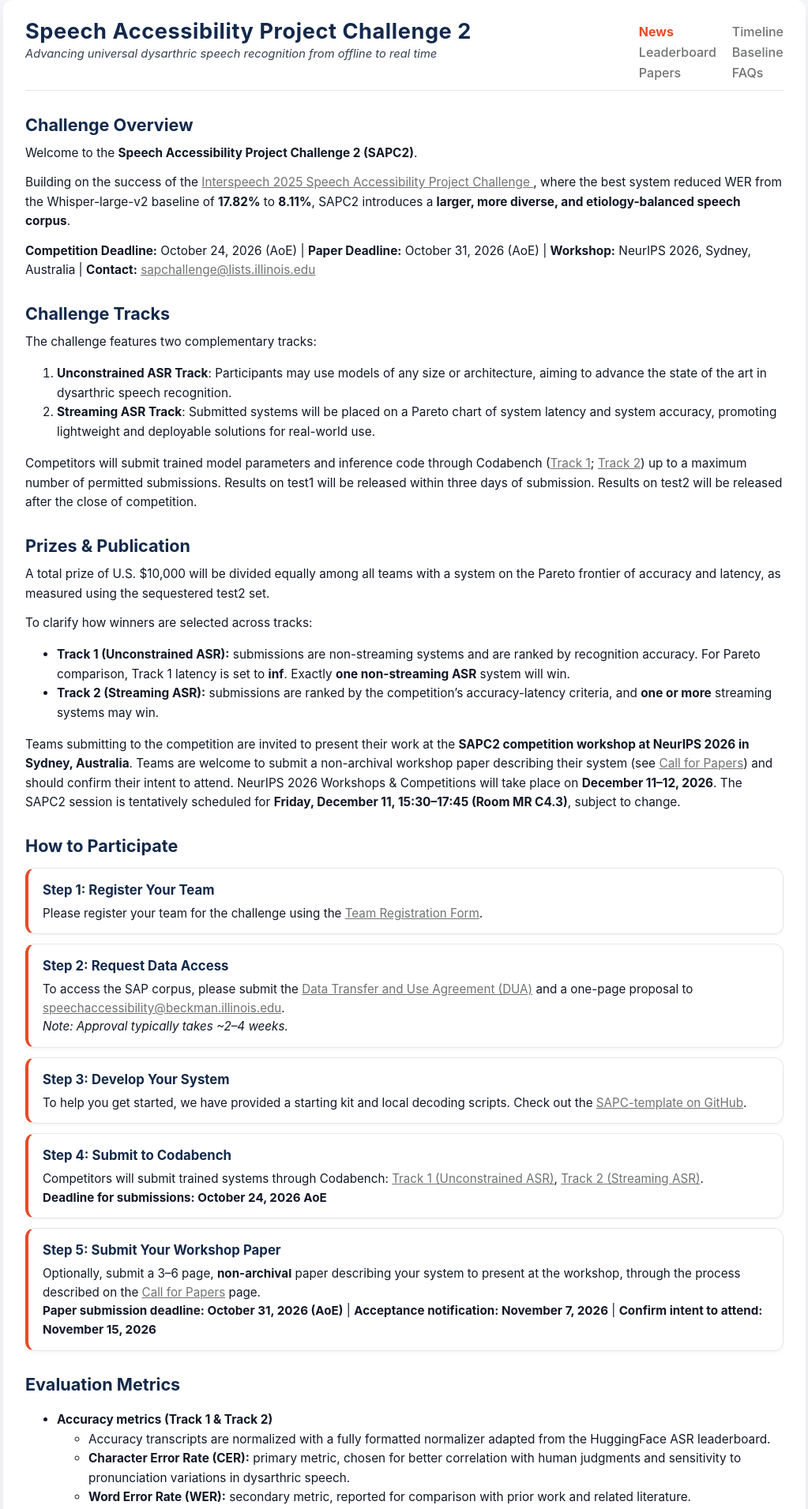
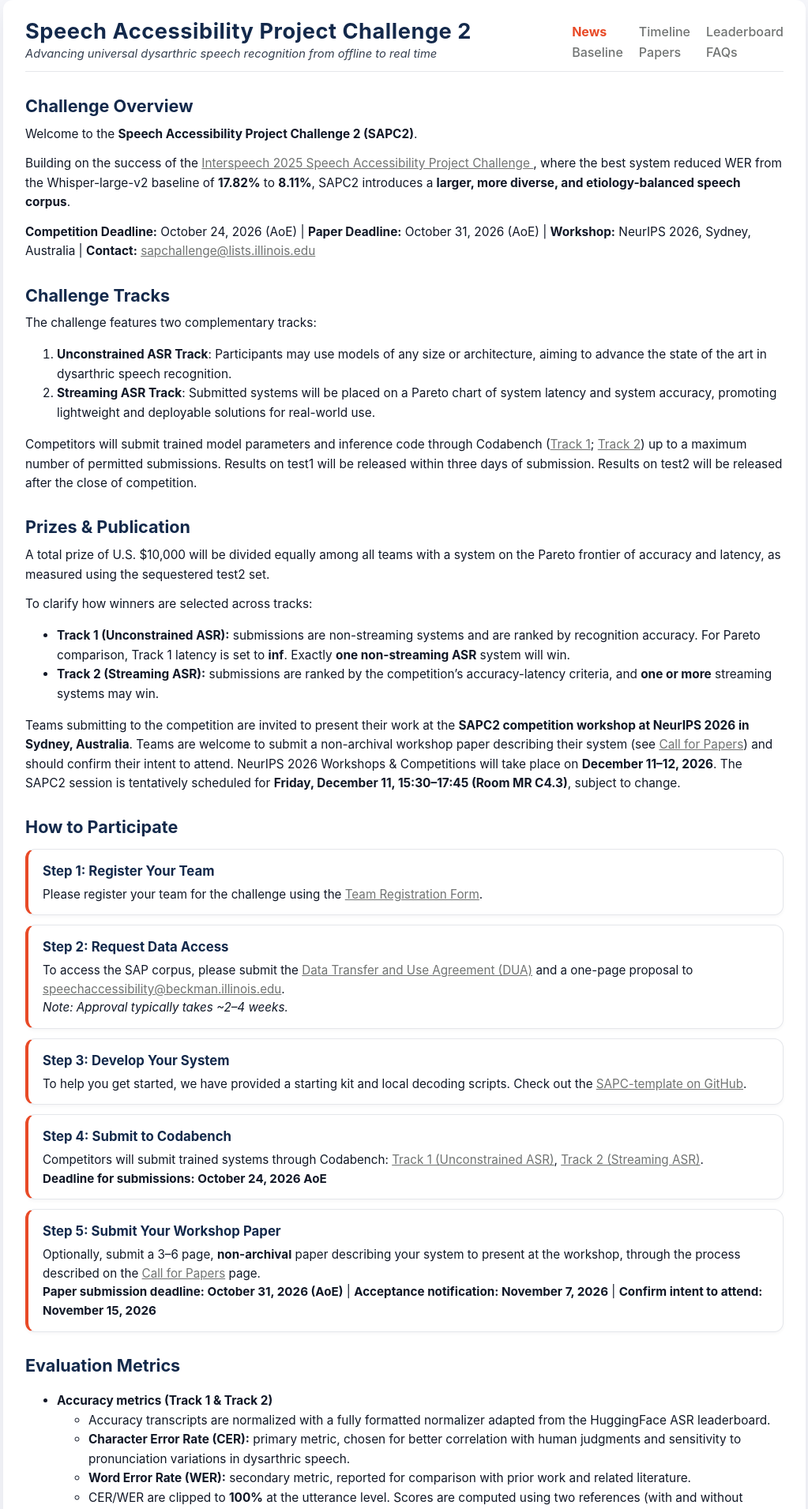
Before and after one commit to xiuwenz2/SAPC2-website, a Jekyll site: the page built from index.md, in a window 1280 px wide. Shown: the top 1911 px of the page at 79% size, without its empty margins (128-1151 px from the left). Built offline with Jekyll 4.4.1, drawn with Linux system fonts in a browser that asks for light colours.

Commit message:
formatting

```diff
--- a/assets/css/style.css
+++ b/assets/css/style.css
@@ -62,7 +62,7 @@ body {
 .site-nav {
   flex: 0 0 auto;
   display: grid;
-  grid-template-columns: repeat(2, auto);
+  grid-template-columns: repeat(3, auto);
   column-gap: 1.25rem;
   row-gap: 0.4rem;
   padding-top: 0.35rem;
```
